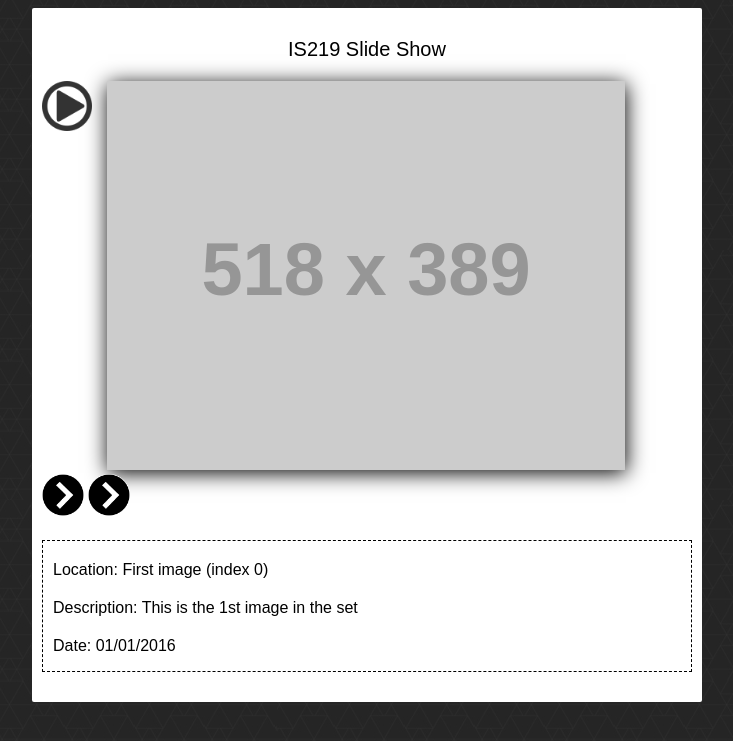
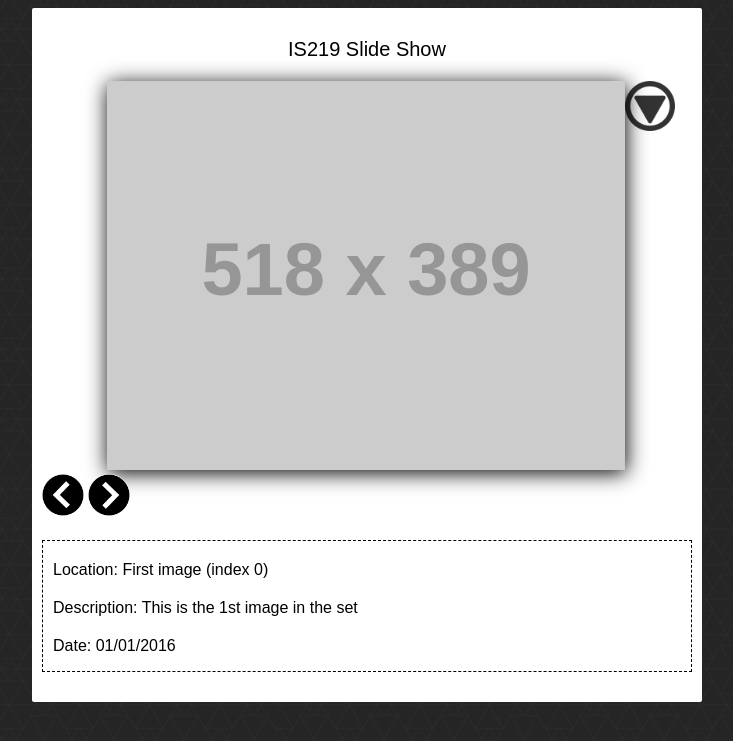
Before and after one commit to dy89/is219s17Yi-P2, a PHP site: page /index.html in a window 1280 px wide. Shown: the top 741 px of the page, without its empty margins (273-1006 px from the left). Run offline with PHP 8.4, Linux system fonts and the light colour scheme; some libraries are stand-ins or nearby versions.

Commit message:
Rotate slide buttons correctly and move detail button inside image

```diff
--- a/css/style.css
+++ b/css/style.css
@@ -31,6 +31,7 @@ body {
 	z-index: 3;
 	opacity: .8;
 	top: 0px;
+	vertical-align: middle;
 }
 
 .thumbnail {
@@ -70,12 +71,30 @@ body {
 
 /*Add CSS styles to rotate the element 90deg
 Make it animate nicely. You'll need CSS3 for this*/
-.rot90 {}
+.rot90 {
+	-webkit-transform: rotate(90deg);
+    -moz-transform: rotate(90deg);
+    -o-transform: rotate(90deg);
+    -ms-transform: rotate(90deg);
+    transform: rotate(90deg);
+}
 
 /*Add CSS styles to rotate the element 180deg
 Make it animate nicely. You'll need CSS3 for this*/
-.rot180 {}
+.rot180 {
+	-webkit-transform: rotate(180deg);
+    -moz-transform: rotate(180deg);
+    -o-transform: rotate(180deg);
+    -ms-transform: rotate(180deg);
+    transform: rotate(180deg);
+}
 
 /*Add CSS styles to rotate the element 270deg
 Make it animate nicely. You'll need CSS3 for this*/
-.rot270 {}
+.rot270 {
+	-webkit-transform: rotate(270deg);
+    -moz-transform: rotate(270deg);
+    -o-transform: rotate(270deg);
+    -ms-transform: rotate(270deg);
+    transform: rotate(270deg);
+}
--- a/index.html
+++ b/index.html
@@ -14,8 +14,9 @@
     <div id="slideShow">
       <div class="photoHolder">
         <img class="thumbnail" id="photo" src="http://placehold.it/518x389?text=Welcome+to+my+Gallery" alt="Gallery Image"/>
+        <img class="moreIndicator rot90" src="img/more.png" alt="More Content"/>
       </div>
-      <img class="moreIndicator rot90" src="img/more.png" alt="More Content"/>
+
       <div id="nav">
         <img id="prevPhoto" class='rot180' src="img/arrow.png" alt="Previous Photo"/>
         <img id="nextPhoto" src="img/arrow.png" alt="Next Photo"/>
```
